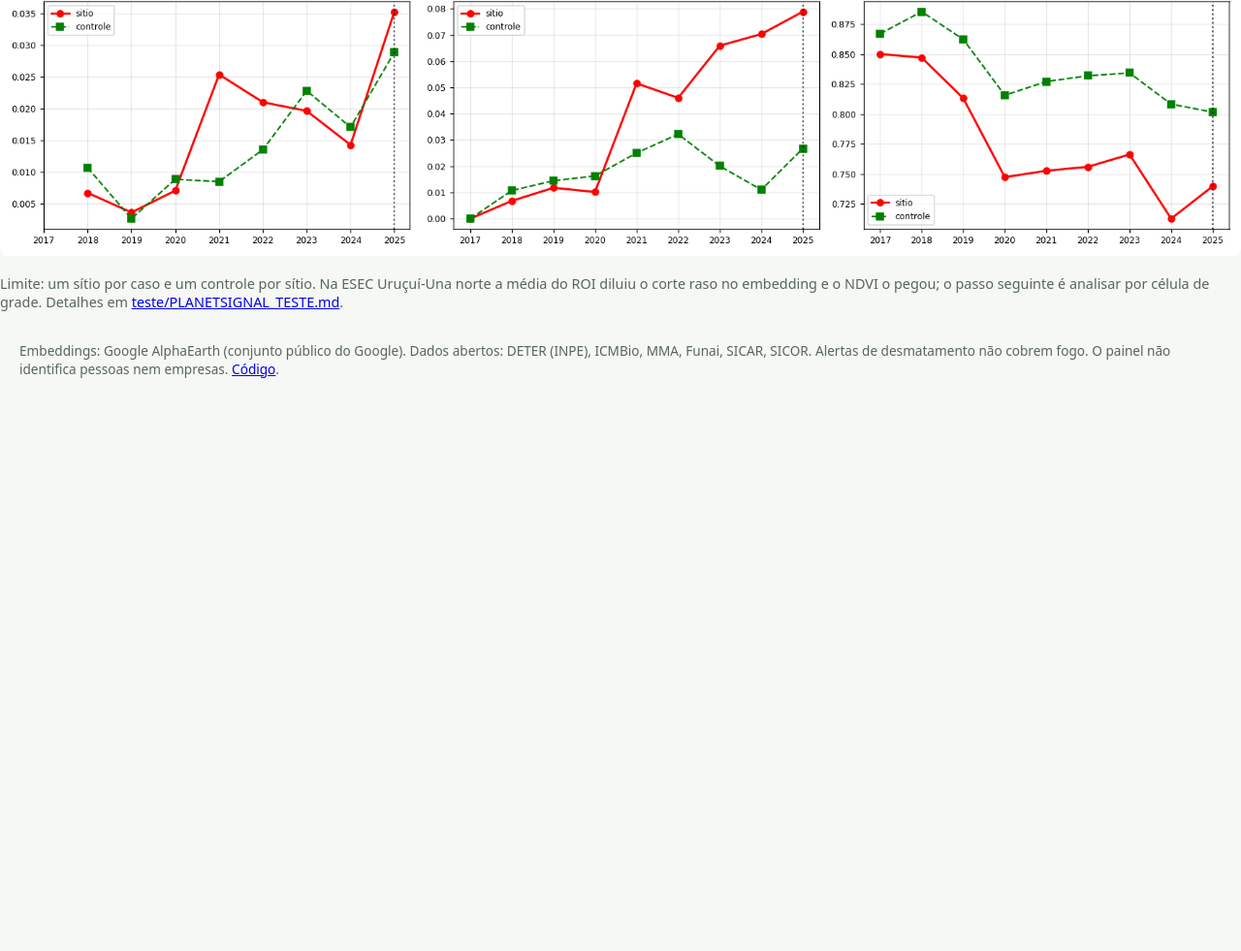
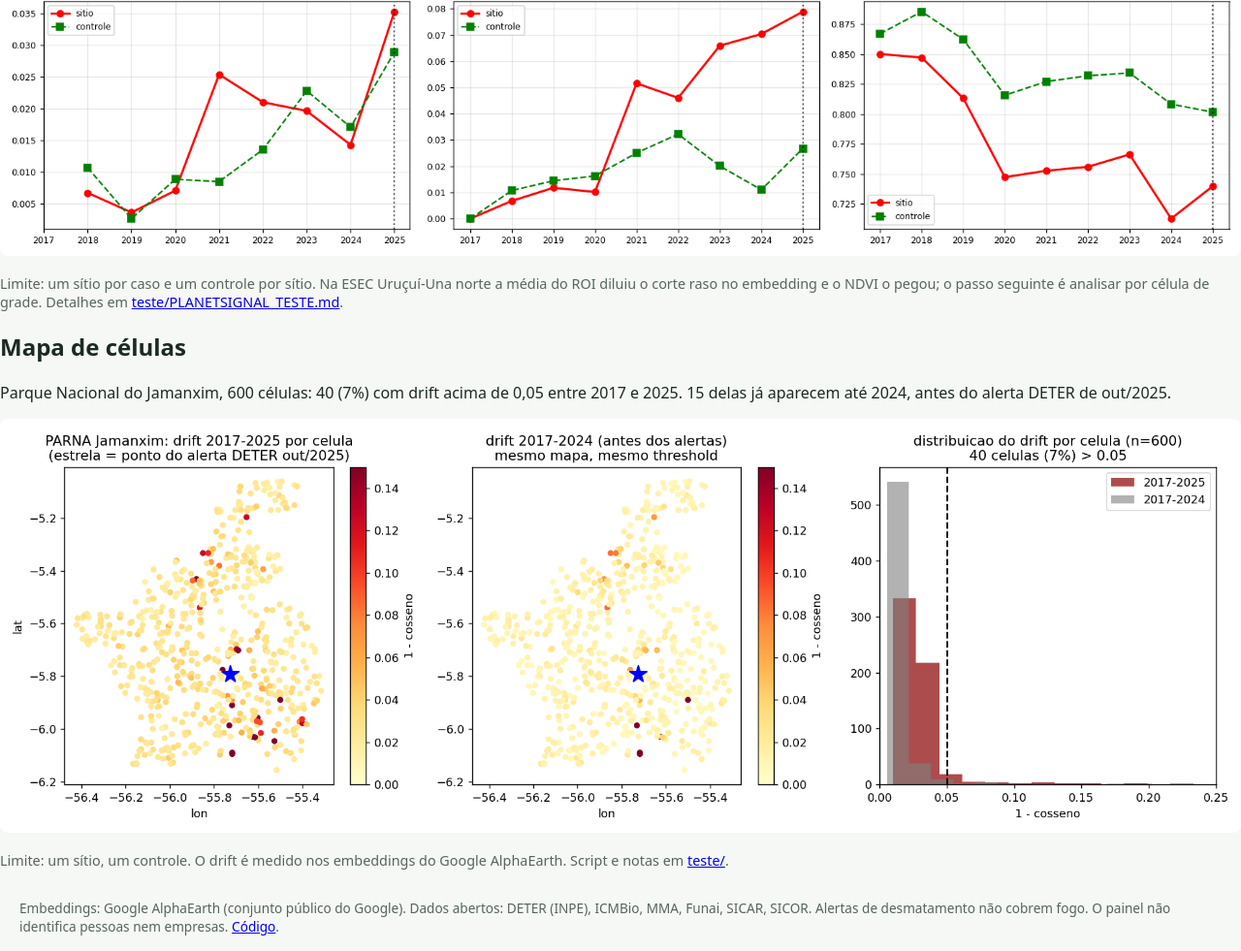
Before and after one commit to viniburilux/planet-signal, a plain HTML site: page index.html in a window 1280 px wide. Shown: the part 1454-2435 px from the top of the page at 97% size. Before the commit the page ends 1860 px from the top, so only its background shows below. Drawn offline with nearby package versions, Linux system fonts and the light colour scheme.

Commit message:
Site: seção Mapa de células

```diff
--- a/index.html
+++ b/index.html
@@ -20,6 +20,12 @@
   <img src="img/planetsignal_trajetorias.png" alt="Trajetória de embeddings e NDVI por sítio, comparada ao controle" style="max-width:100%;border-radius:8px">
   <p class="nota">Limite: um sítio por caso e um controle por sítio. Na ESEC Uruçuí-Una norte a média do ROI diluiu o corte raso no embedding e o NDVI o pegou; o passo seguinte é analisar por célula de grade. Detalhes em <a href="https://github.com/viniburilux/planet-signal/blob/main/teste/PLANETSIGNAL_TESTE.md">teste/PLANETSIGNAL_TESTE.md</a>.</p>
 </section>
+<section id="mapa-celulas">
+  <h2>Mapa de células</h2>
+  <p>Parque Nacional do Jamanxim, 600 células: 40 (7%) com drift acima de 0,05 entre 2017 e 2025. 15 delas já aparecem até 2024, antes do alerta DETER de out/2025.</p>
+  <img src="img/planetsignal_grid_jamanxim.png" alt="Mapa de drift por célula no Jamanxim, 2017-2025 e 2017-2024" style="max-width:100%;border-radius:8px">
+  <p class="nota">Limite: um sítio, um controle. O drift é medido nos embeddings do Google AlphaEarth. Script e notas em <a href="https://github.com/viniburilux/planet-signal/tree/main/teste">teste/</a>.</p>
+</section>
 <footer>Embeddings: Google AlphaEarth (conjunto público do Google). Dados abertos: DETER (INPE), ICMBio, MMA, Funai, SICAR, SICOR. Alertas de desmatamento não cobrem fogo. O painel não identifica pessoas nem empresas. <a href="https://github.com/viniburilux/planet-signal">Código</a>.</footer>
 <script src="https://unpkg.com/leaflet@1.9.4/dist/leaflet.js"></script>
 <script src="app.js"></script>
```
